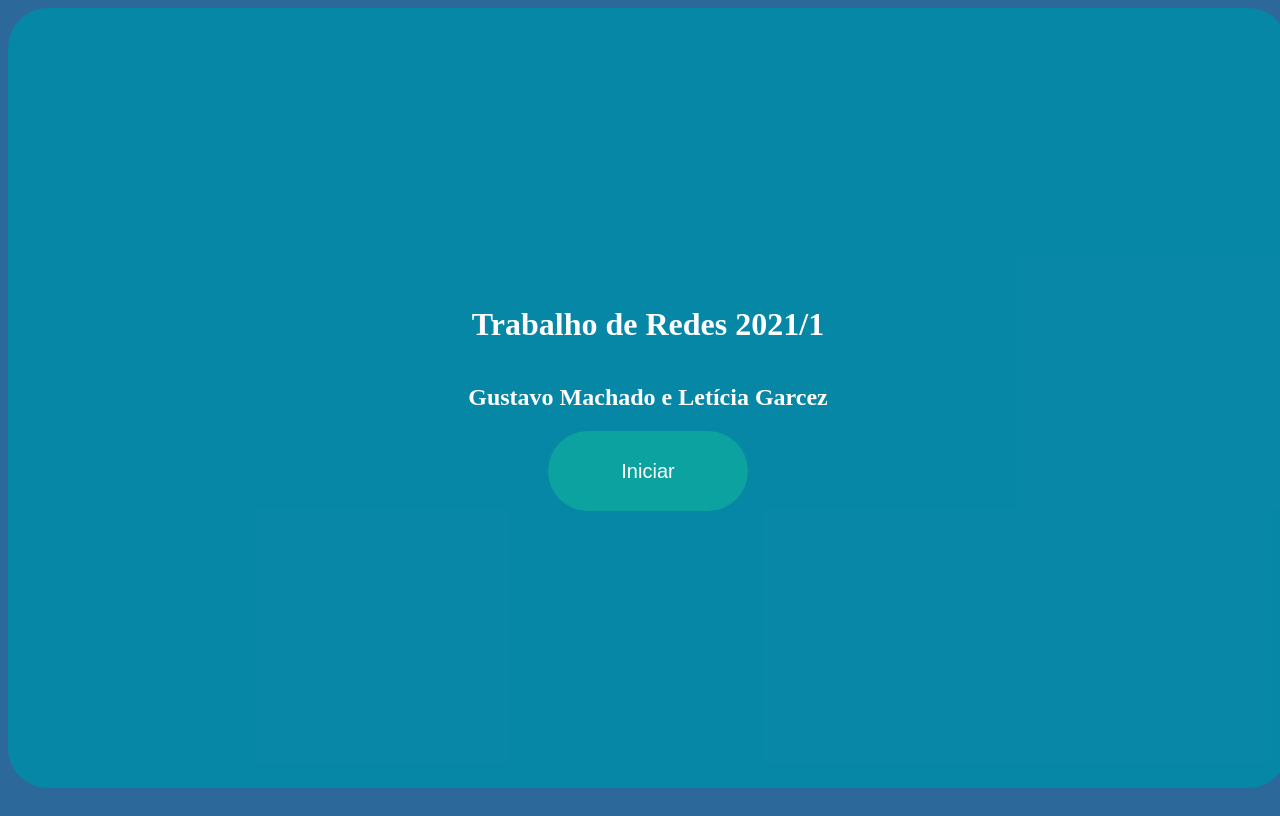
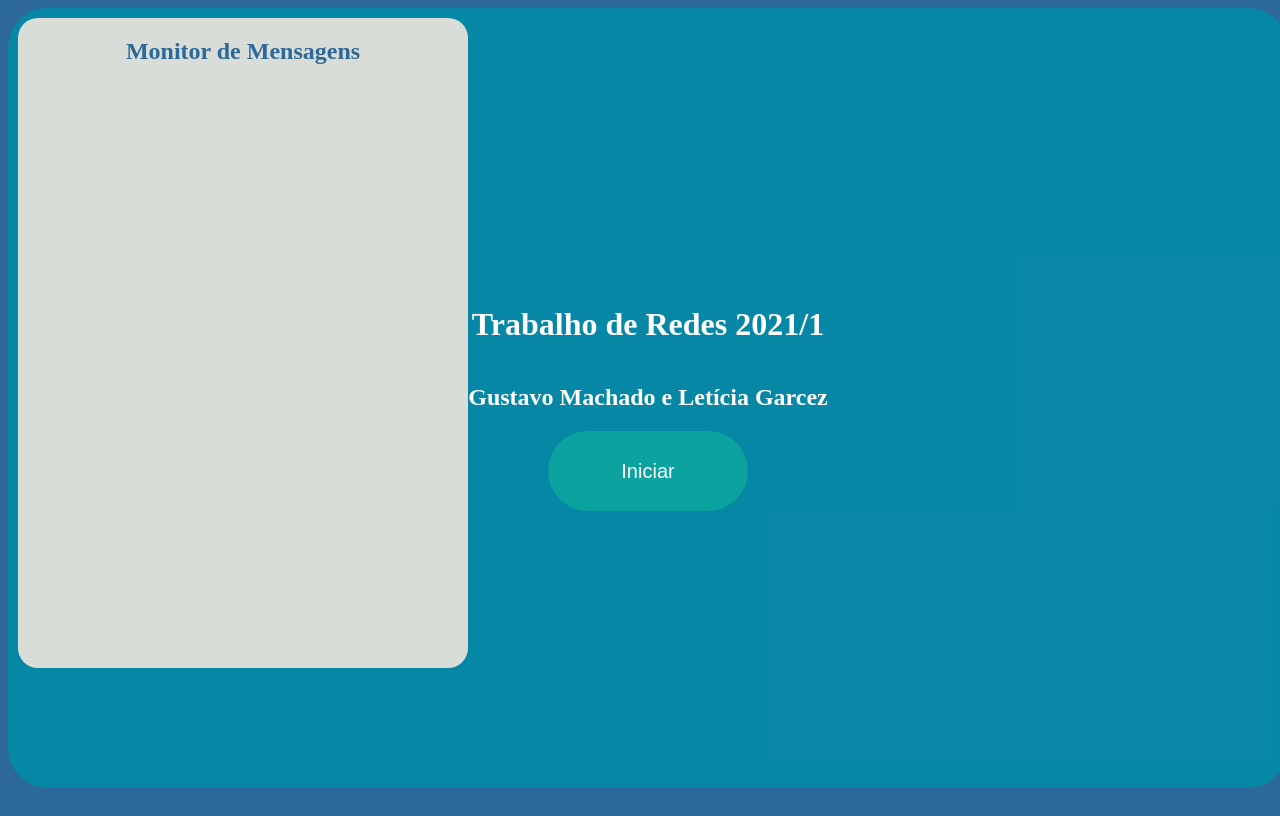
Before and after one commit to Guga15gu/Trabalho_De_Redes, a Vue app in the folder front/: page / in a window 1280 px wide. Built offline with nearby package versions, Linux system fonts and the light colour scheme.

Commit message:
finalização do monitor de comandos

```diff
--- a/front/src/components/Botao.vue
+++ b/front/src/components/Botao.vue
@@ -10,7 +10,7 @@ export default {
   data: function () {
     return {
       posicaoNota: -50,
-      velocidade: 30, //tempo em milissegundos
+      velocidade: 15, //tempo em milissegundos
       emMovimento: false,
     };
   },
--- /dev/null
+++ b/front/src/components/Monitor.vue
@@ -0,0 +1,65 @@
+<template>
+    <div id = "monitor">
+        <h2>Monitor de Mensagens</h2>
+        <ul>
+            <li v-for= "msg in mensagens" :key=msg :class = "msg.tipo">{{msg.mensagemFormatada}}</li>
+        </ul>
+    </div>
+</template>
+
+<script>
+export default{
+    data: function (){
+        return {}
+    },
+    props:["mensagens"]
+}
+
+</script>
+
+<style scoped>
+div#monitor{
+    height: 650px;
+    width: 450px;
+    background-color: #d8ddd8;
+    float: left;
+    position: absolute;
+    margin: 10px;
+    border-radius: 20px;
+    overflow:auto;
+}
+
+h2{
+    text-align: center;
+    color:#2C699A;
+    margin-bottom: 0px;
+}
+
+ul{
+    margin: 0px;
+    width: 450px;
+    padding: 0px;
+    display: flex;
+    flex-direction: column-reverse;
+}
+
+li{
+    list-style: none;
+    margin:0px;
+    padding: 0px;
+    font-weight: bold;
+    font-size: 15px;
+}
+
+li.enviadaDoCliente{
+    text-align: left;
+    margin-left: 15px;
+    color:#F29E4C;
+}
+
+li.enviadaDoServidor{
+    text-align: right;
+    margin-right: 15px;
+    color: #54478C;
+}
+</style>
--- a/front/src/components/TelaBotoes.vue
+++ b/front/src/components/TelaBotoes.vue
@@ -1,5 +1,6 @@
 <template>
-  <div>
+  <div class = "container">
+    <Monitor :mensagens="listaDeComandos"/>
     <div v-if="mode == 'iniciar'" class="telaInicial">
       <h1>Trabalho de Redes 2021/1</h1>
       <h2>Gustavo Machado e Letícia Garcez</h2>
@@ -40,7 +41,9 @@
 
 <script>
 import Botao from "./Botao.vue";
+import Monitor from "./Monitor.vue"
 import { ip } from "../../config/ip";
+
 export default {
   data: function () {
     return {
@@ -50,10 +53,12 @@ export default {
       ativaD: 0,
       ativaF: 0,
       pontos: 0,
+      listaDeComandos: []
     };
   },
   components: {
     Botao,
+    Monitor,
   },
   methods: {
     iniciaJogo: async function () {
@@ -110,13 +115,13 @@ export default {
     },
     mensagemProServidor: function (tipo, mensagem){
       const mensagemFormatada = JSON.stringify({tipo,mensagem})
-      console.log("Mandei" + mensagemFormatada)
+      this.listaDeComandos.push({tipo: "enviadaDoCliente", mensagemFormatada})
         this.connection.send(mensagemFormatada)
     },
     mensagemDoServidor(msg){
-      const resposta = JSON.parse(msg.data);
-      console.log(resposta);
-      return resposta
+      const mensagemFormatada = JSON.parse(msg.data);
+      this.listaDeComandos.push({tipo: "enviadaDoServidor", mensagemFormatada})
+      return mensagemFormatada
     }
   },
 };
@@ -153,6 +158,7 @@ export default {
   align-items: center;
   height: 90vh;
   color: white;
+  flex-grow: 5;
 }
 
 .controleJogo {
@@ -173,4 +179,5 @@ export default {
 .controleJogo:hover {
   box-shadow: 10px 5px 5px rgba(0, 0, 0, 0.507);
 }
+
 </style>
```
Also changed, not shown: 1 other file (tests, documents, lock files or other folders).
